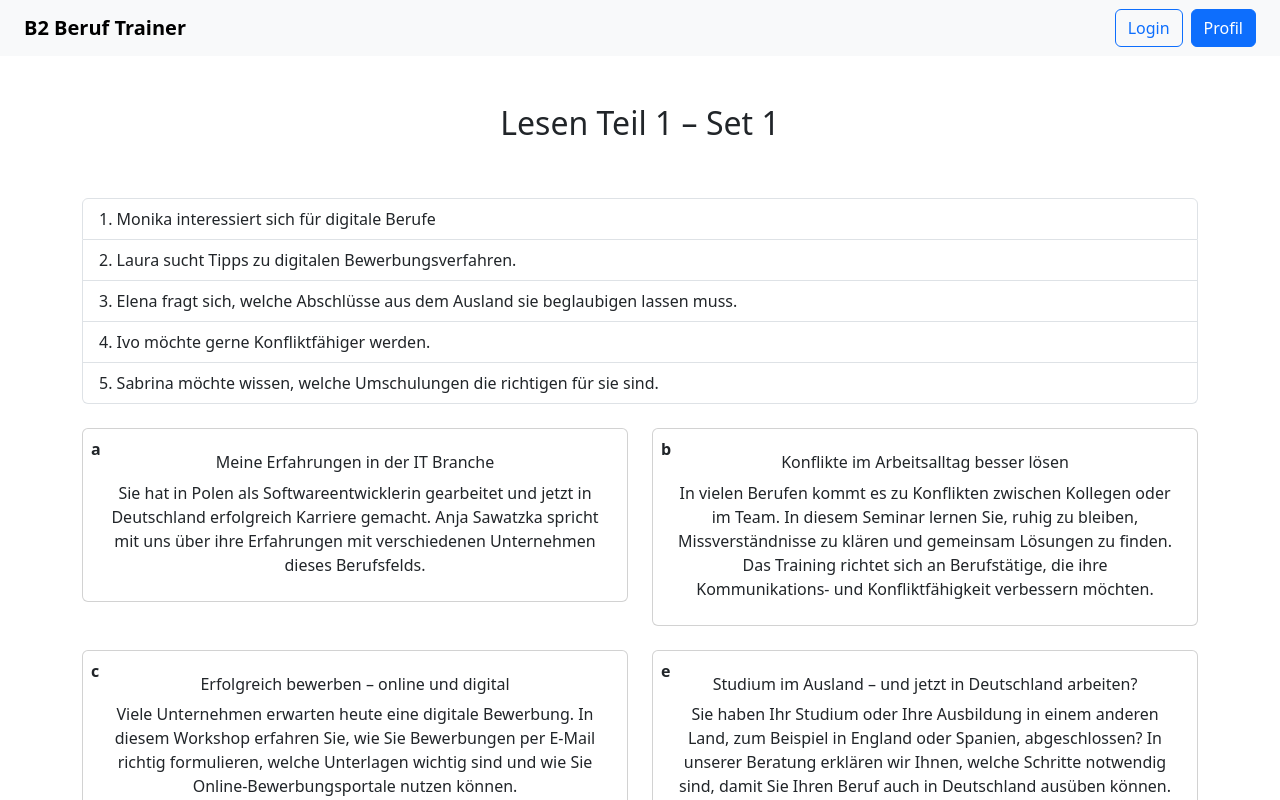
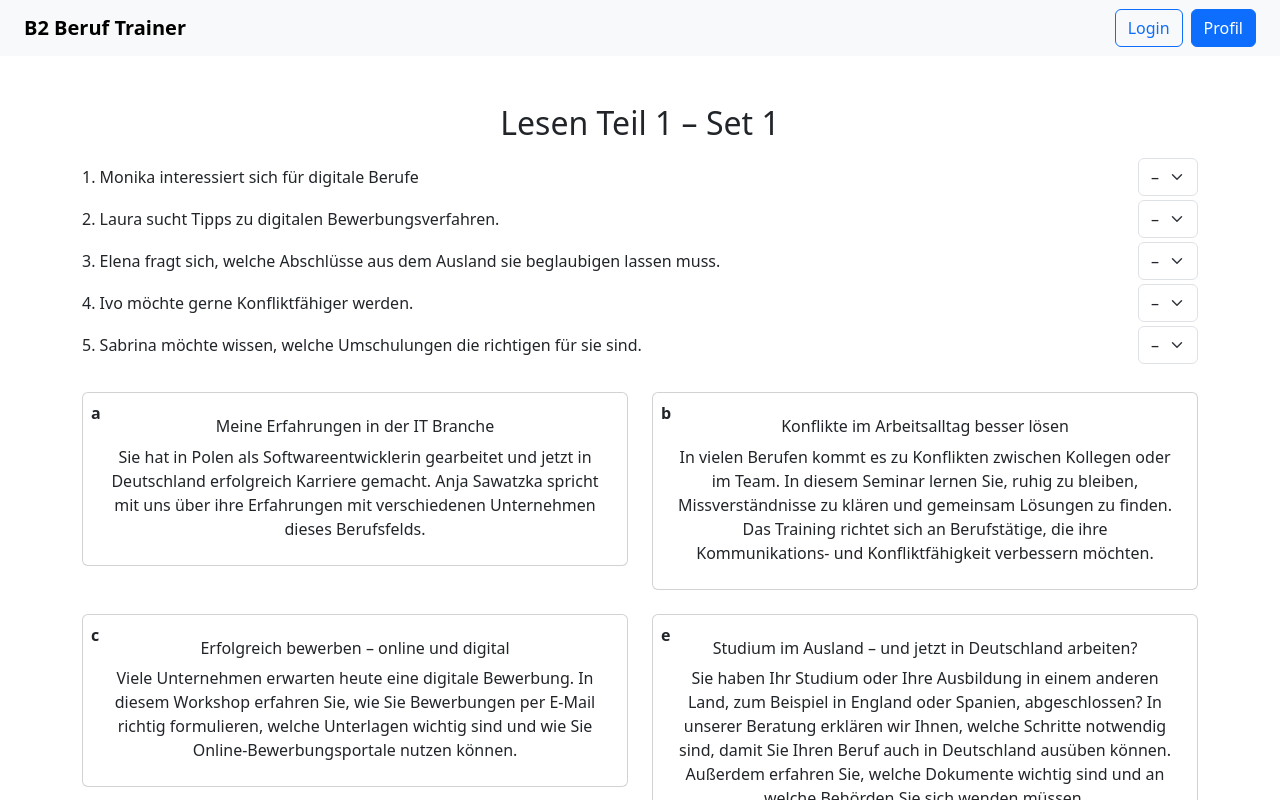
Before and after one commit to NastosStavros/b2-frontend, an Angular app in the folder b2-frontend/: page /lesen-teil1-modelltest in a window 1280 px wide. Shown: the top 800 px of the page. Built offline with nearby package versions, Linux system fonts and the light colour scheme.

Commit message:
Add answer selection with dropdown for reading task

```diff
--- a/b2-frontend/src/app/pages/lesen-teil1-modelltest/lesen-teil1-modelltest.html
+++ b/b2-frontend/src/app/pages/lesen-teil1-modelltest/lesen-teil1-modelltest.html
@@ -1,14 +1,24 @@
-<h2 class="text-center pt-5 pb-5">{{ set.title }}</h2>
+<h2 class="text-center pt-5 pb-2">{{ set.title }}</h2>
 
 <div class="container">
 
-    <ul class="list-group mb-4">
-        <li class="list-group-item" *ngFor="let person of set.persons">
+    <li class="list-group-item d-flex justify-content-between align-items-center mb-1"
+        *ngFor="let person of set.persons">
+
+        <span>
             {{ person.id }}. {{ person.text }}
-        </li>
-    </ul>
+        </span>
 
-    <div class="row g-4">
+        <select #dropdown class="form-select w-auto" (change)="selectAnswer(person.id, dropdown.value)">
+            <option value="">–</option>
+            <option *ngFor="let article of set.articles" [value]="article.id">
+                {{ article.id }}
+            </option>
+        </select>
+
+    </li>
+
+    <div class="row g-4 mt-1">
         <div class="col-12 col-md-6" *ngFor="let article of set.articles">
             <div class="card text-center p-4 position-relative">
                 <span class="position-absolute top-0 start-0 m-2 fw-bold">
--- a/b2-frontend/src/app/pages/lesen-teil1-modelltest/lesen-teil1-modelltest.ts
+++ b/b2-frontend/src/app/pages/lesen-teil1-modelltest/lesen-teil1-modelltest.ts
@@ -10,4 +10,10 @@ import { NgFor } from '@angular/common';
 })
 export class LesenTeil1Modelltest {
   set = readingTeil1Sets[0];
+  answers: { [key: number]: string } = {};
+
+  selectAnswer(personId: number, articleId: string ) {
+    this.answers[personId] = articleId
+    console.log(this.answers);
+  }
 }
```
